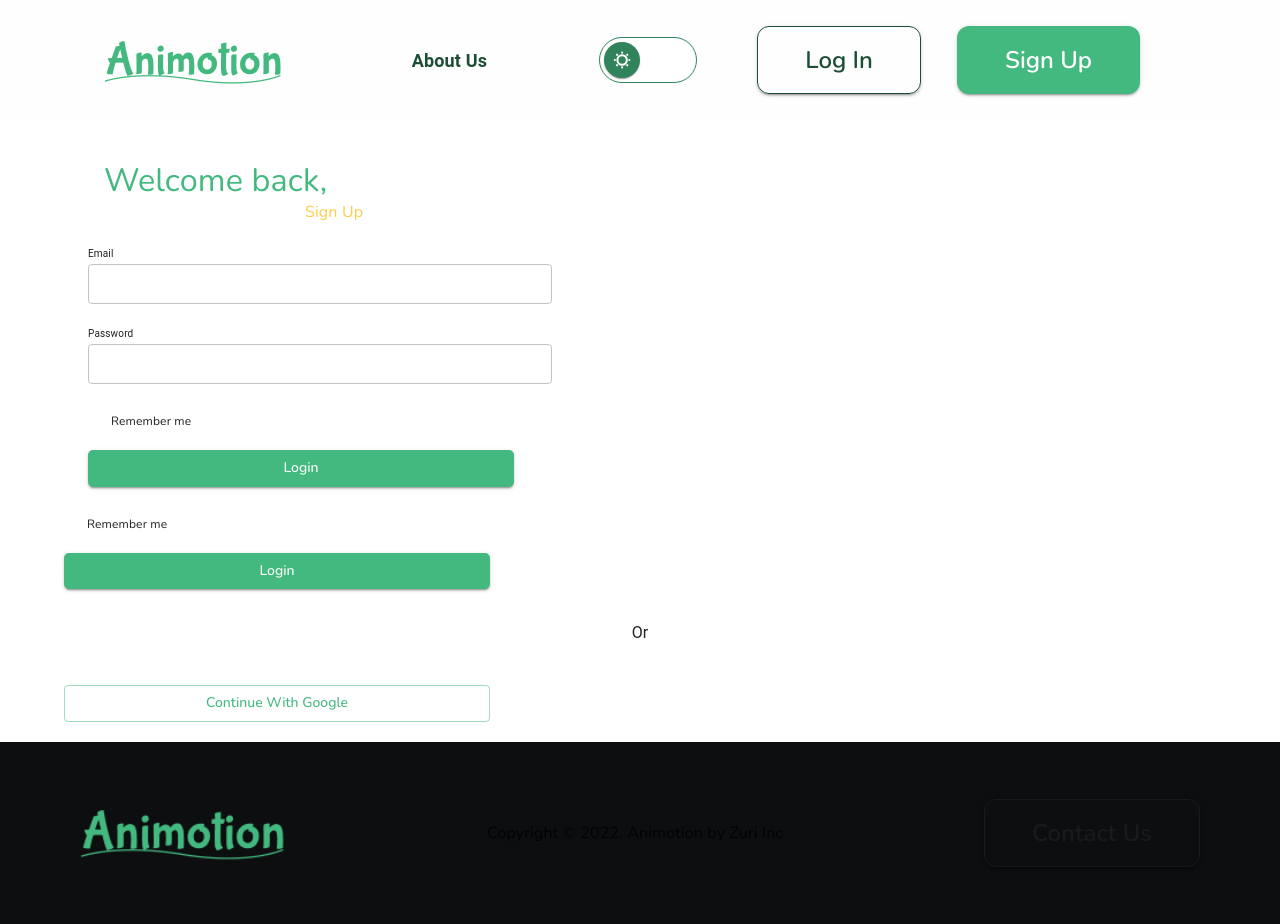
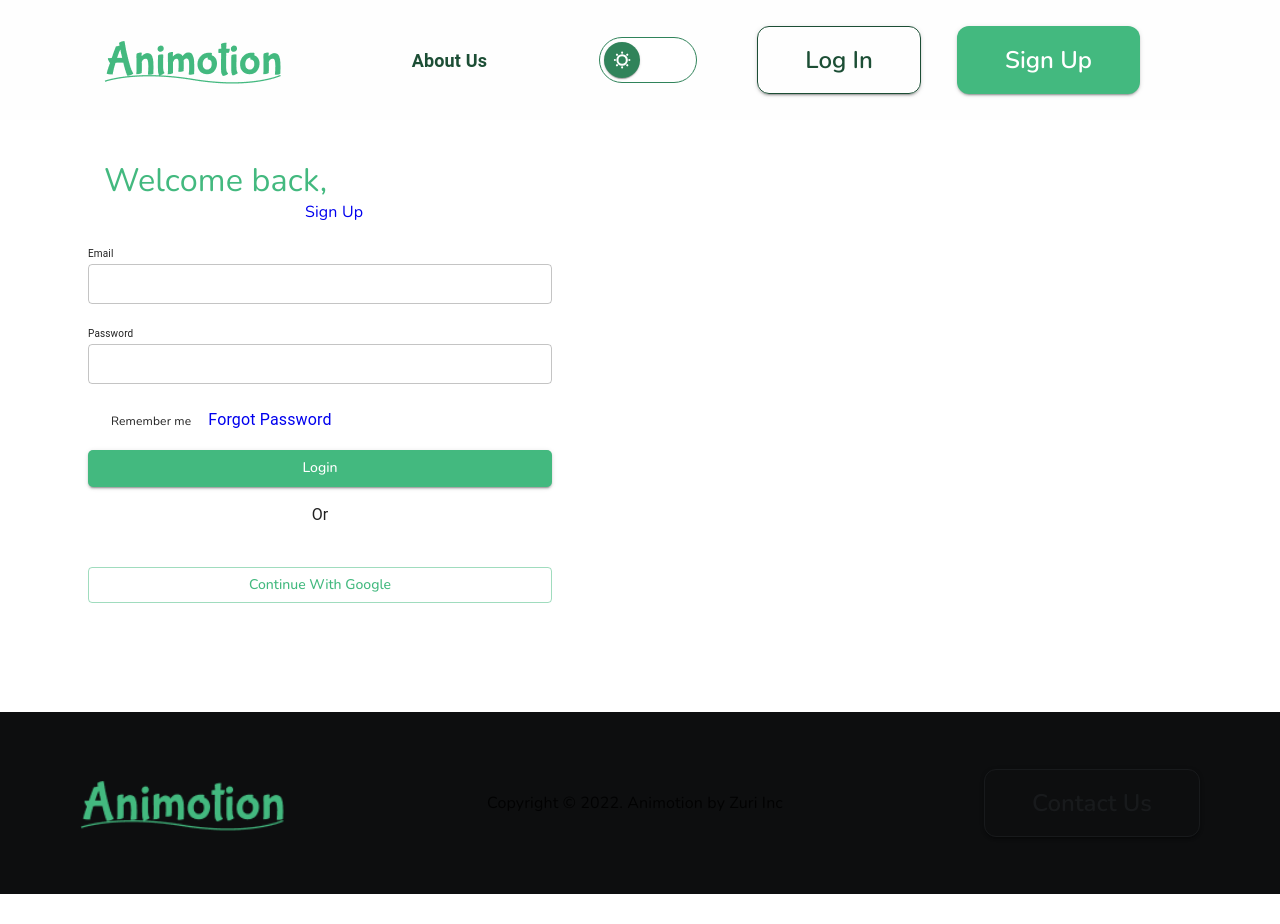
Before and after one commit to zuri-training/Anime-lib_T94-frontend-, a React (Create React App) app: page /login in a window 1280 px wide. After the commit the page ends 894 px from the top, so only its background shows below. Built offline with nearby package versions, Linux system fonts and the light colour scheme; no server answers.

Commit message:
feature refix

```diff
--- a/src/pages/login/Login.js
+++ b/src/pages/login/Login.js
@@ -1,206 +1,179 @@
-import React, { useEffect, useState } from 'react';
-import axios from "axios";
-import { Link as RouterLink } from 'react-router-dom'
-import { Button, Link, Container, Grid, TextField, Box, Typography, CssBaseline, Divider, FormControlLabel, Checkbox } from '@mui/material';
-
-
-
-import { RoundedButton } from '../../pages/login/styled/buttons.styles';
-// import HomePage from '../home/home.page';
-
-
-
-
+import React from "react";
+import { Link } from "react-router-dom";
+// import logo from "../../images/LOGO.svg";
+import {
+  Button,
+  Container,
+  Grid,
+  TextField,
+  Box,
+  Typography,
+  CssBaseline,
+  Divider,
+  FormControlLabel,
+  Checkbox,
+} from "@mui/material";
+// import theme from './theme.js';
+// import myButtons from '../../components/styled/buttons.styles';
+import { RoundedButton } from "./styled/buttons.styles";
+// import { googleButton } from '../../components/styled/buttons.styles';
 
 export default function Login() {
-    const handleSubmit = (e) => {
-        e.preventDefault();
-        const configuration = {
-            method: "post",
-            url: "https://anime-lib-t94.herokuapp.com/login",
-            data: {
-                email,
-                password,
-            },
+  const handleSubmit = (event) => {
+    event.preventDefault();
+    const data = new FormData(event.currentTarget);
+    console.log({
+      email: data.get("email"),
+      password: data.get("password"),
+    });
   };
-        axios(configuration)
-            .then((result) => {
-                setLogin(true)
-            })
-            .catch((error) => {
-                error = new Error()
-            })
-    }
-
-    // const checkUser = () => {
-    //     const userCheck = users.find(user => (user.email === data.email && user.password === data.password));
-    //     if (userCheck) {
-    //         console.log("Login Successful");
-    //     } else {
-    //         console.log("Wrong password or email");
-    //     }
-    // }
-
-    const [email, setEmail] = useState("");
-    const [password, setPassword] = useState("");
-    const [login, setLogin] = useState(false);
-    const [message, setMessage] = useState("")
-
-    useEffect(() => {
-        const configuration = {
-            method: "get",
-            url: "https://anime-lib-t94.herokuapp.com/homepage"
-        };
-        axios(configuration)
-            .then((result) => {
-                setMessage(result.data.message)
-            })
-            .catch((error) => {
-                error = new Error()
-            })
-
-    }, [])
 
   return (
-        <>
-            <Container component="main" maxWidth='lg' sx={{ mt: 0, paddingBottom: .5 }} >
+    <Container component="main" maxWidth="lg" sx={{ mt: 0, minHeight: "69vh" }}>
       <CssBaseline />
-                <div >
-                    <Grid item className="signup-header" color="primary" sx={{ mt: 5, mb: 0, pl: 5 }}>
-                        <Typography variant='h4' color={'#43B97F'}> Welcome back,  </Typography>
-                        <Typography variant='body1' color={'#fff'}> Don't have an account yet?
-                            <Link component={RouterLink} to='/signup' color='#ffcc4a' style={{ textDecoration: 'none', paddingLeft: 5 }} >Sign Up</Link></Typography>
-
-
-
-
+      <div>
+        <Grid
+          item
+          className="signup-header"
+          color="primary"
+          sx={{ mt: 5, mb: 0, pl: 5 }}
+        >
+          <Typography variant="h4" color={"#43B97F"}>
+            {" "}
+            Welcome back,{" "}
+          </Typography>
+          <Typography variant="body1" color={"#fff"}>
+            {" "}
+            Don't have an account yet?
+            <Link
+              to="/"
+              color="#ffcc4a"
+              style={{ textDecoration: "none", paddingLeft: 5 }}
+            >
+              Sign Up
+            </Link>
+          </Typography>
         </Grid>
-
-
       </div>
       <Box
         sx={{
           width: 512,
-                        borderRadius: '15px',
+          borderRadius: "15px",
           marginTop: 0,
-                        display: 'flex',
-                        flexDirection: 'column',
-                        alignItems: 'center',
+          display: "flex",
+          flexDirection: "column",
+          alignItems: "center",
         }}
       >
-
-                    <Box component="form" noValidate onSubmit={handleSubmit} sx={{ mt: 2, borderRadius: '15px' }}>
+        <Box
+          component="form"
+          noValidate
+          onSubmit={handleSubmit}
+          sx={{ mt: 2, borderRadius: "15px" }}
+        >
           <Grid container spacing={0}>
-
-
-                            <Grid item xs={12} sx={{ mb: 2, borderRadius: '15px' }}>
-                                <Box component="span" sx={{ fontSize: 10 }} >Email</Box>
-                                <Box sx={{ backgroundColor: '#fff', borderRadius: '10px' }}>
+            <Grid item xs={12} sx={{ mb: 2, borderRadius: "15px" }}>
+              <Box component="span" sx={{ fontSize: 10 }}>
+                Email
+              </Box>
+              <Box sx={{ backgroundColor: "#fff", borderRadius: "10px" }}>
                 <TextField
                   required
                   fullWidth
                   sx={{
                     "& .MuiInputBase-root": {
-                                                color: '#000'
-                                            }
+                      color: "#000",
+                    },
                   }}
                   name="email"
-                                        value={email}
-                                        onChange={(e) => setEmail(e.target.value)}
                   autoComplete="email"
                   size="small"
-
-                                    /></Box>
+                />
+              </Box>
             </Grid>
-                            <Grid item xs={12} sx={{ mb: 2, borderRadius: '15px' }}>
-                                <Box component="span" sx={{ fontSize: 10 }} >Password</Box>
-                                <Box sx={{ backgroundColor: '#fff', borderRadius: '10px', color: '#000' }}>
+            <Grid item xs={12} sx={{ mb: 2, borderRadius: "15px" }}>
+              <Box component="span" sx={{ fontSize: 10 }}>
+                Password
+              </Box>
+              <Box
+                sx={{
+                  backgroundColor: "#fff",
+                  borderRadius: "10px",
+                  color: "#000",
+                }}
+              >
                 <TextField
                   required
                   fullWidth
                   name="password"
-                                        onChange={(e) => setPassword(e.target.value)}
-                                        value={password}
                   sx={{
                     "& .MuiInputBase-root": {
-                                                color: '#000'
-                                            }
+                      color: "#000",
+                    },
                   }}
                   type="password"
                   id="password"
                   autoComplete="new-password"
                   size="small"
-
                 />
               </Box>
             </Grid>
-
           </Grid>
           <Grid sx={{ pl: 0 }}>
             <Grid item xs={12}>
               <FormControlLabel
-                                    control={<Checkbox value="remember_me" color="primary" sx={{ color: '#fff' }} />}
-                                    label={<Typography sx={{ fontSize: '12px', ml: -1 }}>Remember me</Typography>}
+                control={
+                  <Checkbox
+                    value="rememberme"
+                    color="primary"
+                    sx={{ color: "#fff" }}
                   />
-
-                                {/* <Grid item xs={12} display="flex" justifyContent="flex-end"> */}
-
-                                <Link color='#fff' style={{ textDecoration: 'none' }} >Forgot Password</Link>
-
-                            </Grid >
+                }
+                label={
+                  <Typography sx={{ fontSize: "12px", ml: -1 }}>
+                    Remember me
+                  </Typography>
+                }
+              />
+              <Link
+                to="/forgot-password"
+                color="#fff"
+                style={{ textDecoration: "none", paddingLeft: 1 }}
+              >
+                Forgot Password
+              </Link>
+            </Grid>
 
             <RoundedButton
-                                onClick={(e) => handleSubmit(e)}
               type="submit"
               variant="contained"
-                                sx={{ mt: 1, mb: 2, textTransform: 'capitalize', width: '426px' }}
+              sx={{ mt: 1, mb: 2, textTransform: "capitalize", width: "100%" }}
               xs={8}
-
-
             >
               Login
             </RoundedButton>
 
+            <Divider
+              sx={{
+                width: "100%",
+                "&::before, &::after": {
+                  borderColor: "#fff",
+                  borderBottomWidth: 42,
+                },
+              }}
+            >
+              Or
+            </Divider>
+            <Button
+              variant="outlined"
+              fullWidth
+              sx={{ width: "100%", mt: 5, mb: 2, textTransform: "capitalize" }}
+            >
+              Continue with Google
+            </Button>
           </Grid>
         </Box>
       </Box>
-
-
-                <Grid sx={{ pl: 0 }}>
-                    <Grid item xs={12} >
-                        <FormControlLabel
-                            control={<Checkbox value="remember_me" color="primary" sx={{ color: '#fff' }} />}
-                            label={<Typography sx={{ fontSize: '12px', ml: -1 }}>Remember me</Typography>}
-                        />
-                        <Link to="/forgot-password" color='#fff' style={{ textDecoration: 'none', paddingLeft: 1 }} >Forgot Password</Link>
-
-                    </Grid>
-
-                    <RoundedButton
-
-                        type="submit"
-                        variant="contained"
-                        sx={{ mt: 1, mb: 2, textTransform: 'capitalize', width: '426px' }}
-                        xs={8}
-
-                    >
-                        Login
-                    </RoundedButton>
-
-
-
-                    <Divider sx={{
-                        width: '100%', "&::before, &::after": {
-                            borderColor: '#fff', borderBottomWidth: 42
-                        }, mt: 2
-                    }}>Or</Divider>
-                    <Button variant="outlined" fullWidth sx={{ width: '426px', mt: 5, mb: 2, textTransform: 'capitalize' }}>
-                        Continue with Google</Button>
-                </Grid >
-
-
-
     </Container>
-        </>
   );
 }
--- a/src/pages/signup/signup.js
+++ b/src/pages/signup/signup.js
@@ -1,21 +1,23 @@
-import React, { useState } from 'react';
-import axios from 'axios'
-import { Link as RouterLink } from 'react-router-dom'
-import { Button, Link, Container, Grid, TextField, Box, Typography, CssBaseline, Divider } from '@mui/material';
+import React, { useState } from "react";
+import axios from "axios";
+import { Link as RouterLink } from "react-router-dom";
+import {
+  Button,
+  Link,
+  Container,
+  Grid,
+  TextField,
+  Box,
+  Typography,
+  CssBaseline,
+  Divider,
+} from "@mui/material";
 
-
-import { RoundedButton } from '../login/styled/buttons.styles';
-
-
-
-
-
-
+import { RoundedButton } from "../login/styled/buttons.styles";
 
 export default function Signup() {
   const handleSubmit = (event) => {
     event.preventDefault();
-
 
     const configuration = {
       method: "post",
@@ -24,20 +26,17 @@ export default function Signup() {
         firstName,
         lastName,
         email,
-                password
+        password,
       },
     };
     axios(configuration)
       .then((result) => {
-                setSignup(true
-                )
+        setSignup(true);
       })
       .catch((error) => {
-                error = new Error()
-            })
-
-    }
-
+        error = new Error();
+      });
+  };
 
   const [firstName, setFirstName] = useState("");
   const [lastName, setLastName] = useState("");
@@ -48,56 +47,75 @@ export default function Signup() {
   const handleInputChange = (e) => {
     const { id, value } = e.target;
     if (id === "firstName") {
-            setFirstName(value)
+      setFirstName(value);
     }
     if (id === "lastName") {
-            setLastName(value)
+      setLastName(value);
     }
     if (id === "email") {
-            setEmail(value)
+      setEmail(value);
     }
     if (id === "password") {
-            setPassword(value)
+      setPassword(value);
     }
-    }
-
+  };
 
   return (
-
-
-
-        <Container component="main" maxWidth='lg' sx={{ mt: 0, pb: .5 }} >
+    <Container component="main" maxWidth="lg" sx={{ mt: 0, pb: 0.5 }}>
       <CssBaseline />
-            <div >
-                <Grid item className="signup-header" color="primary" sx={{ mt: 1, mb: 0 }}>
-                    <Typography variant='h4' color={'#43B97F'}> Create an account</Typography>
-                    <Typography variant='body1' color={'#fff'}> Already have an account?
-                        <Link component={RouterLink} to='/login' color='#ffcc4a' style={{ textDecoration: 'none', paddingLeft: 5 }} >Login</Link></Typography>
-
-
-
+      <div>
+        <Grid
+          item
+          className="signup-header"
+          color="primary"
+          sx={{ mt: 1, mb: 0 }}
+        >
+          <Typography variant="h4" color={"#43B97F"}>
+            {" "}
+            Create an account
+          </Typography>
+          <Typography variant="body1" color={"#fff"}>
+            {" "}
+            Already have an account?
+            <Link
+              component={RouterLink}
+              to="/login"
+              color="#ffcc4a"
+              style={{ textDecoration: "none", paddingLeft: 5 }}
+            >
+              Login
+            </Link>
+          </Typography>
         </Grid>
-
-
       </div>
       <Box
         sx={{
           width: 512,
-                    borderRadius: '15px',
+          borderRadius: "15px",
           marginTop: 0,
-                    display: 'flex',
-                    flexDirection: 'column',
-                    alignItems: 'center',
+          display: "flex",
+          flexDirection: "column",
+          alignItems: "center",
         }}
       >
-
-                <Box component="form" noValidate onSubmit={handleSubmit} sx={{ mt: 2, borderRadius: '15px' }}>
+        <Box
+          component="form"
+          noValidate
+          onSubmit={handleSubmit}
+          sx={{ mt: 2, borderRadius: "15px" }}
+        >
           <Grid container spacing={0}>
-                        <Grid item xs={12} color='#fff' sx={{ mb: 2, borderRadius: '15px' }}>
-                            <Box component="span" sx={{ fontSize: 10 }} >First Name</Box>
-                            <Box sx={{ backgroundColor: '#fff', borderRadius: '10px' }}>
+            <Grid
+              item
+              xs={12}
+              color="#fff"
+              sx={{ mb: 2, borderRadius: "15px" }}
+            >
+              <Box component="span" sx={{ fontSize: 10 }}>
+                First Name
+              </Box>
+              <Box sx={{ backgroundColor: "#fff", borderRadius: "10px" }}>
                 <TextField
-
                   autoComplete="given-name"
                   name="firstName"
                   value={firstName}
@@ -107,55 +125,69 @@ export default function Signup() {
                   id="firstName"
                   sx={{
                     "& .MuiInputBase-root": {
-                                            color: '#000'
-                                        }
+                      color: "#000",
+                    },
                   }}
-                                    background='#fff'
+                  background="#fff"
                   size="small"
                   autoFocus
-                                /></Box>
-
+                />
+              </Box>
             </Grid>
-                        <Grid item xs={12} sx={{ mb: 2, borderRadius: '15px' }}>
-                            <Box component="span" sx={{ fontSize: 10 }} >Last Name</Box>
-                            <Box sx={{ backgroundColor: '#fff', borderRadius: '10px' }}>
+            <Grid item xs={12} sx={{ mb: 2, borderRadius: "15px" }}>
+              <Box component="span" sx={{ fontSize: 10 }}>
+                Last Name
+              </Box>
+              <Box sx={{ backgroundColor: "#fff", borderRadius: "10px" }}>
                 <TextField
                   required
                   fullWidth
                   id="lastName"
                   sx={{
                     "& .MuiInputBase-root": {
-                                            color: '#000'
-                                        }
+                      color: "#000",
+                    },
                   }}
                   name="lastName"
                   onChange={(e) => handleInputChange(e)}
                   value={lastName}
                   autoComplete="family-name"
                   size="small"
-                                /></Box>
+                />
+              </Box>
             </Grid>
-                        <Grid item xs={12} sx={{ mb: 2, borderRadius: '15px' }}>
-                            <Box component="span" sx={{ fontSize: 10 }} >Email</Box>
-                            <Box sx={{ backgroundColor: '#fff', borderRadius: '10px' }}>
+            <Grid item xs={12} sx={{ mb: 2, borderRadius: "15px" }}>
+              <Box component="span" sx={{ fontSize: 10 }}>
+                Email
+              </Box>
+              <Box sx={{ backgroundColor: "#fff", borderRadius: "10px" }}>
                 <TextField
                   required
                   fullWidth
                   sx={{
                     "& .MuiInputBase-root": {
-                                            color: '#000'
-                                        }
+                      color: "#000",
+                    },
                   }}
                   name="email"
                   value={email}
                   onChange={(e) => handleInputChange(e)}
                   autoComplete="email"
                   size="small"
-                                /></Box>
+                />
+              </Box>
             </Grid>
-                        <Grid item xs={12} sx={{ mb: 2, borderRadius: '15px' }}>
-                            <Box component="span" sx={{ fontSize: 10 }} >Password</Box>
-                            <Box sx={{ backgroundColor: '#fff', borderRadius: '10px', color: '#000' }}>
+            <Grid item xs={12} sx={{ mb: 2, borderRadius: "15px" }}>
+              <Box component="span" sx={{ fontSize: 10 }}>
+                Password
+              </Box>
+              <Box
+                sx={{
+                  backgroundColor: "#fff",
+                  borderRadius: "10px",
+                  color: "#000",
+                }}
+              >
                 <TextField
                   required
                   fullWidth
@@ -168,38 +200,45 @@ export default function Signup() {
                   size="small"
                   sx={{
                     "& .MuiInputBase-root": {
-                                            color: '#000'
-                                        }
+                      color: "#000",
+                    },
                   }}
                 />
               </Box>
             </Grid>
-
           </Grid>
           <RoundedButton
             onClick={(e) => handleSubmit(e)}
-
             type="submit"
             variant="contained"
-                        sx={{ mt: 1, mb: 2, width: '512px' }}
+            sx={{ mt: 1, mb: 2, width: "512px" }}
             xs={12}
-
           >
             Create Account
           </RoundedButton>
 
-                    <Divider sx={{
-                        width: '100%', "&::before, &::after": {
-                            borderColor: '#fff', borderBottomWidth: 42,
-                        }, mt: 2
-                    }}>Or</Divider>
+          <Divider
+            sx={{
+              width: "100%",
+              "&::before, &::after": {
+                borderColor: "#fff",
+                borderBottomWidth: 42,
+              },
+              mt: 2,
+            }}
+          >
+            Or
+          </Divider>
 
-                    <Button variant="outlined" fullWidth sx={{ mt: 5, mb: 2, textTransform: 'capitalize' }}>
-                        Continue with Google</Button>
-
-
+          <Button
+            variant="outlined"
+            fullWidth
+            sx={{ mt: 5, mb: 2, textTransform: "capitalize" }}
+          >
+            Continue with Google
+          </Button>
         </Box>
       </Box>
-        </Container >
-    )
+    </Container>
+  );
 }
```
Also changed, not shown: src/App.js (+5 -3 lines), src/pages/Error/Error.js (+11 -6 lines). Lines whose indentation alone changed are shown as unchanged.
